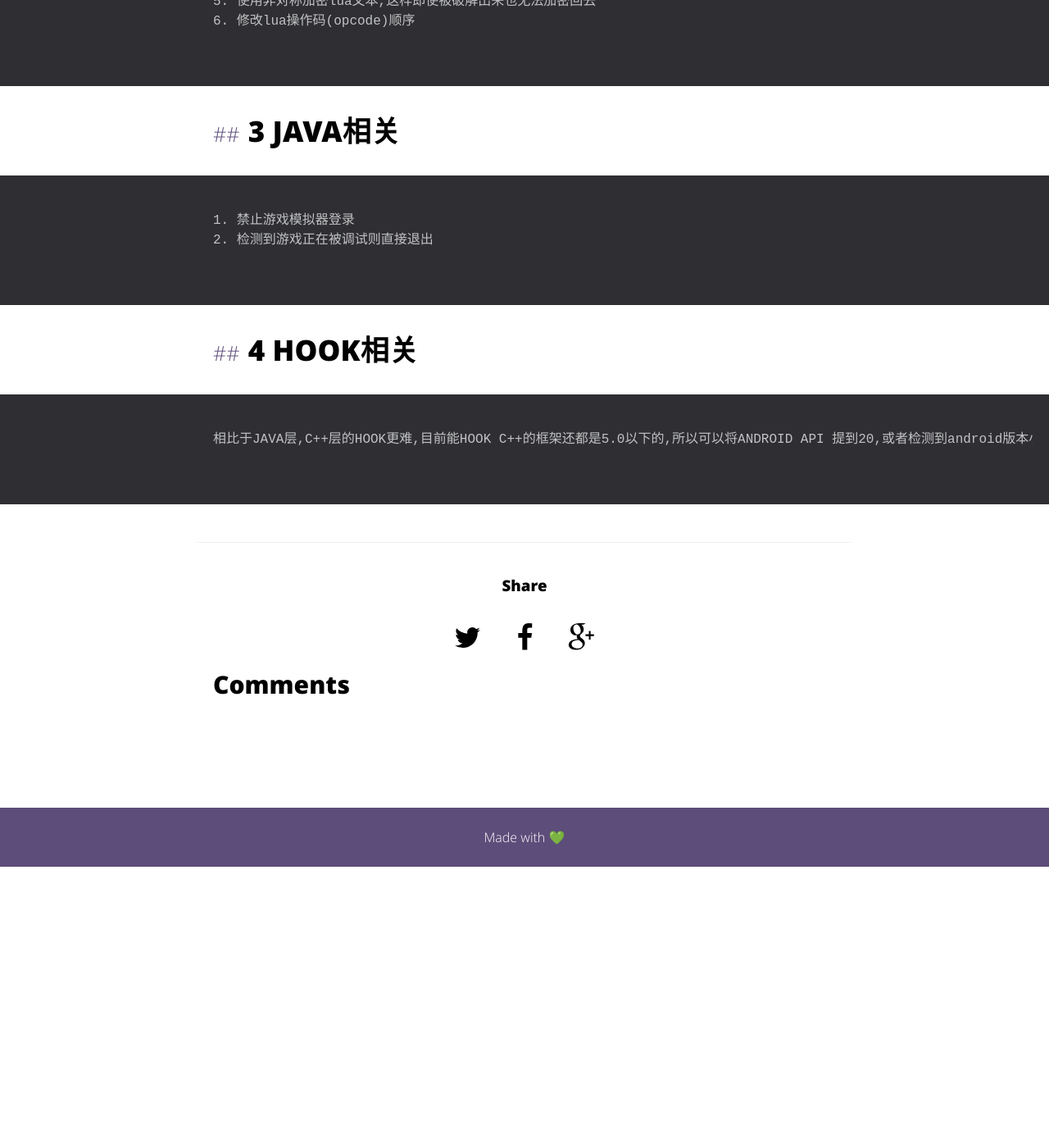
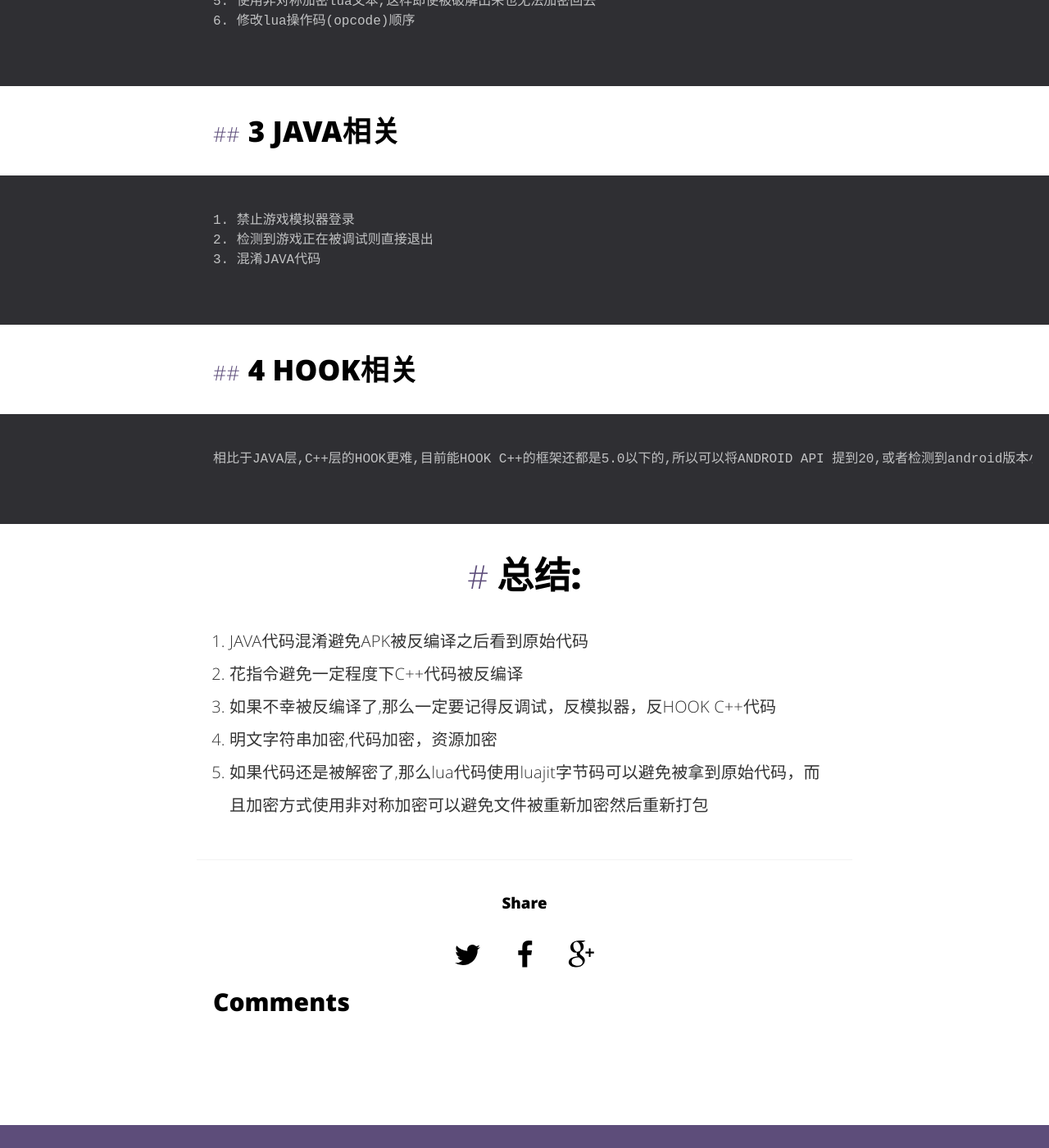
Before and after one commit to QuiQiJingFeng/fyd.github.blog, a Jekyll site: the page built from _posts/2021-05-06-00.md, in a window 1280 px wide and 1400 px high, scrolled down 1413 px. Shown: the whole window at 82% size. Built offline with Jekyll 4.4.1, drawn with Linux system fonts in a browser that asks for light colours; comment, search, counter and statistics services are not loaded; before the commit the page ends 2470 px from its top, so only the background shows below that.

Commit message:
feat:update

```diff
--- a/_posts/2021-05-06-00.md
+++ b/_posts/2021-05-06-00.md
@@ -47,6 +47,16 @@ label1:
 ## 3 JAVA相关
     1. 禁止游戏模拟器登录
     2. 检测到游戏正在被调试则直接退出
+    3. 混淆JAVA代码
 
 ## 4 HOOK相关
     相比于JAVA层,C++层的HOOK更难,目前能HOOK C++的框架还都是5.0以下的,所以可以将ANDROID API 提到20,或者检测到android版本小于5.0直接退出即可
+
+
+
+# 总结:
+1. JAVA代码混淆避免APK被反编译之后看到原始代码
+2. 花指令避免一定程度下C++代码被反编译
+3. 如果不幸被反编译了,那么一定要记得反调试，反模拟器，反HOOK C++代码
+4. 明文字符串加密,代码加密，资源加密
+5. 如果代码还是被解密了,那么lua代码使用luajit字节码可以避免被拿到原始代码，而且加密方式使用非对称加密可以避免文件被重新加密然后重新打包
```
